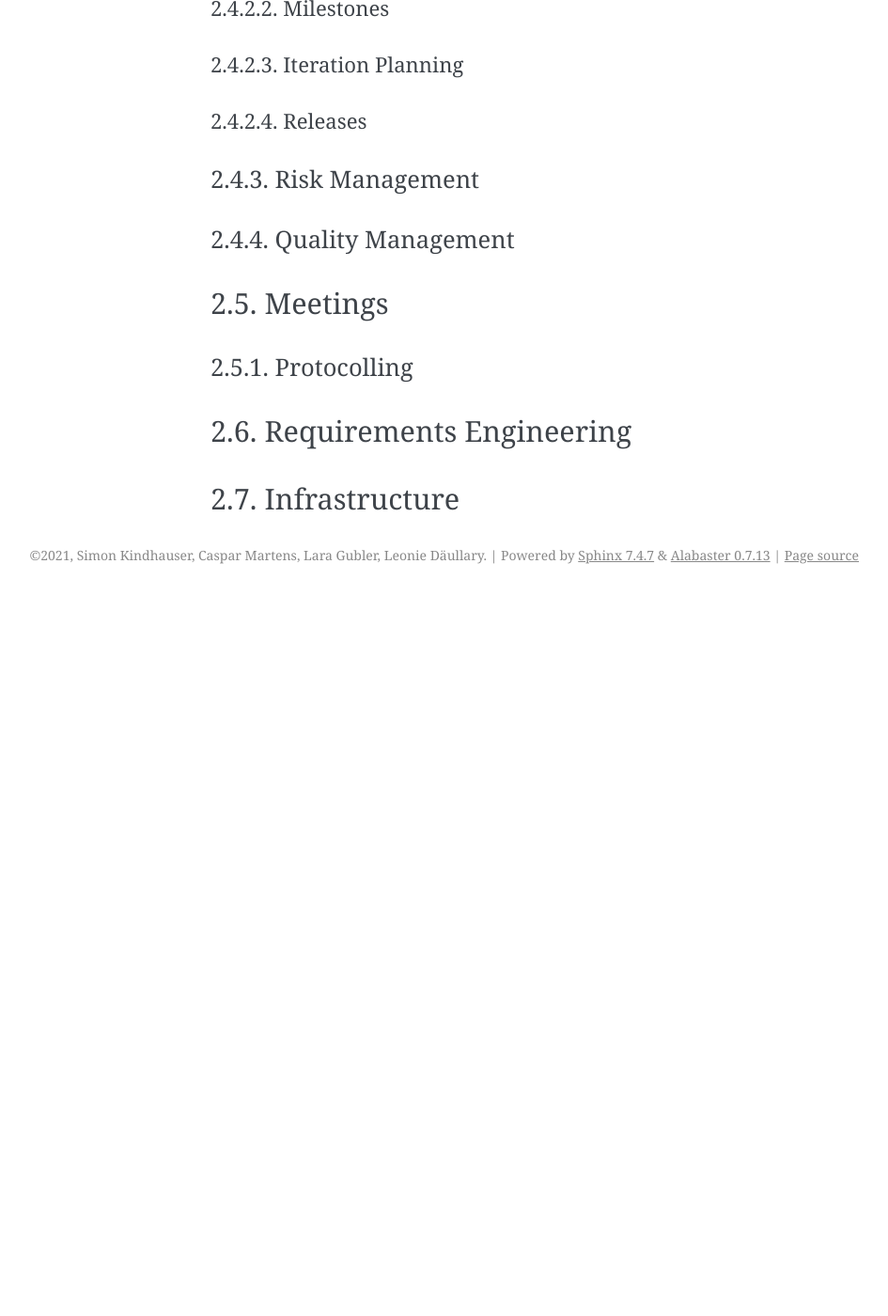
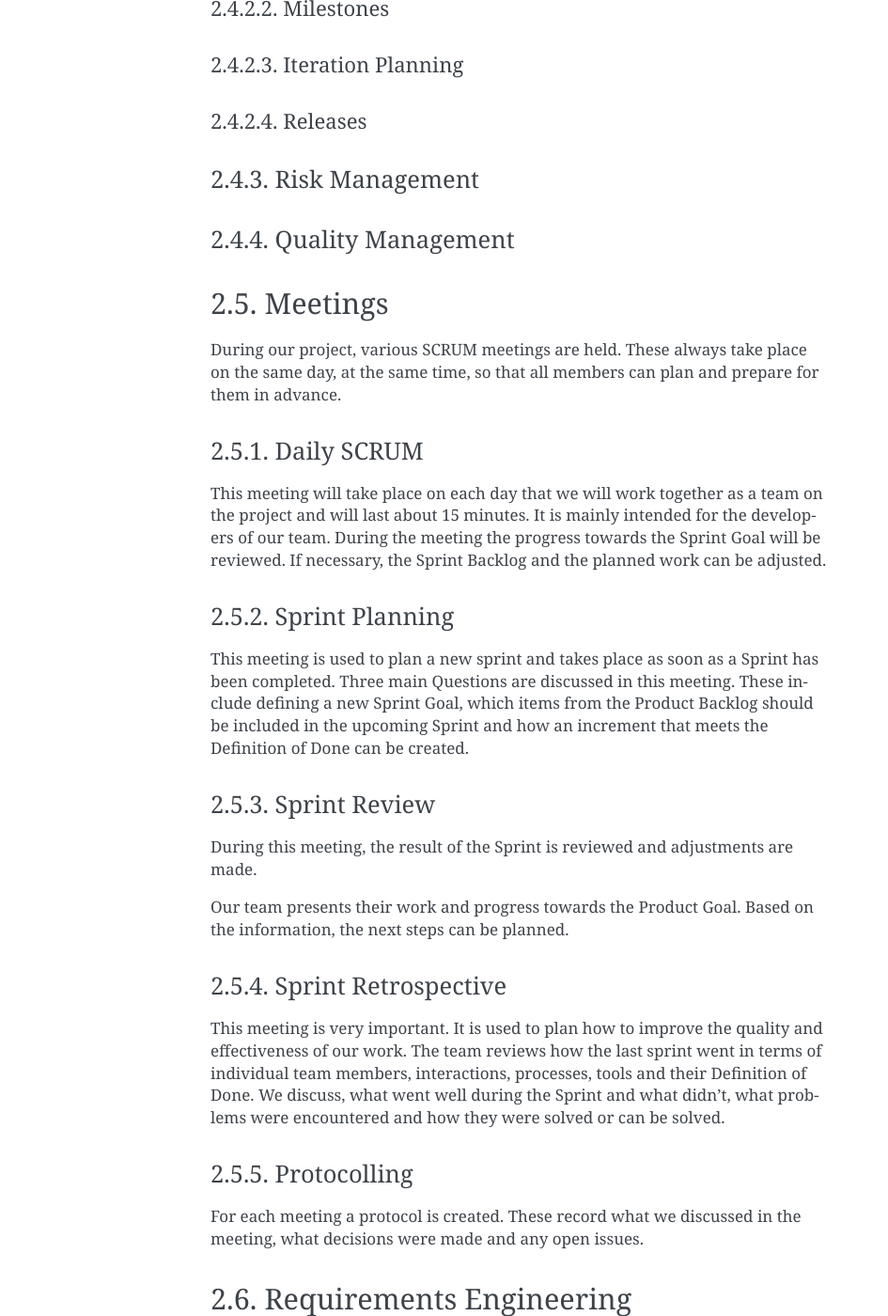
Before and after one commit to blackfennec-org/blackfennec, a Sphinx documentation site: the page built from docs/source/project_management/project_plan.rst, in a window 1280 px wide and 1400 px high, scrolled down 2711 px. Shown: the whole window at 94% size, without its empty margins (196-1141 px from the left). Built offline with Sphinx 7.4.7, drawn with Linux system fonts in a browser that asks for light colours; before the commit the page ends 3341 px from its top, so only the background shows below that; some of the changed text lies outside the part shown.

Commit message:
edit subsection meetings

```diff
--- a/docs/source/project_management/project_plan.rst
+++ b/docs/source/project_management/project_plan.rst
@@ -125,9 +125,41 @@ Quality Management
 
 Meetings
 ********
+During our project, various SCRUM meetings are held. These always take place on the same day, at the same time, so that
+all members can plan and prepare for them in advance.
+
+Daily SCRUM
+-----------
+This meeting will take place on each day that we will work together as a team on the project and will last about 15
+minutes. It is mainly intended for the developers of our team.
+During the meeting the progress towards the Sprint Goal will be reviewed. If necessary, the Sprint Backlog and the
+planned work can be adjusted.
+
+Sprint Planning
+---------------
+This meeting is used to plan a new sprint and takes place as soon as a Sprint has been completed.
+Three main Questions are discussed in this meeting. These include defining a new Sprint Goal, which items from the
+Product Backlog should be included in the upcoming Sprint and how an increment that meets the Definition of Done can be
+created.
+
+Sprint Review
+-------------
+During this meeting, the result of the Sprint is reviewed and adjustments are made.
+
+Our team presents their work and progress towards the Product Goal. Based on the information, the next steps can be
+planned.
+
+Sprint Retrospective
+--------------------
+This meeting is very important. It is used to plan how to improve the quality and effectiveness of our work. The team
+reviews how the last sprint went in terms of individual team members, interactions, processes, tools and their
+Definition of Done. We discuss, what went well during the Sprint and what didn't, what problems were encountered and how
+they were solved or can be solved.
 
 Protocolling
 ------------
+For each meeting a protocol is created. These record what we discussed in the meeting, what decisions were made and any
+open issues.
 
 Requirements Engineering
 ************************
```
